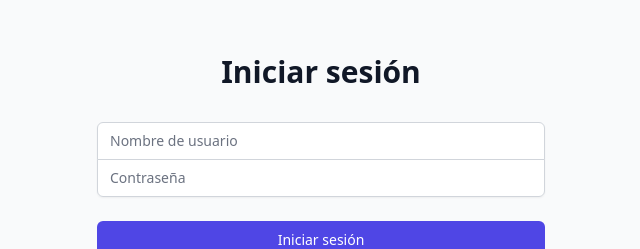
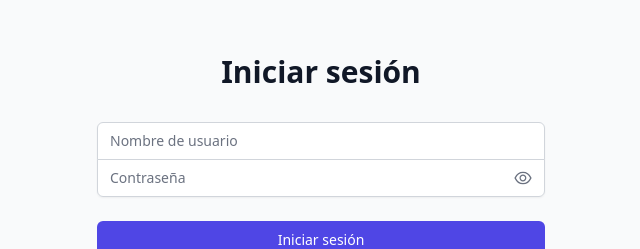
Before and after one commit to paulo1403/book-management-portal, a React (Vite) app: page /login in a window 1280 px wide. Shown: the part 222-471 px from the top of the page, without its empty margins (319-959 px from the left). Built offline with nearby package versions, Linux system fonts and the light colour scheme.

Commit message:
Add password visibility toggle to LoginPage and clean up console logs in bookService

```diff
--- a/src/pages/LoginPage.tsx
+++ b/src/pages/LoginPage.tsx
@@ -2,13 +2,14 @@
 import { useFormik } from "formik";
 import * as Yup from "yup";
 import { useNavigate } from "react-router-dom";
+import { AiOutlineEyeInvisible, AiOutlineEye } from "react-icons/ai";
 import authService from "../services/authService";
 import { FormError } from "../components/FormError";
-import { toast } from 'react-toastify';
+import { toast } from "react-toastify";
 
 const LoginPage: React.FC = () => {
   const navigate = useNavigate();
-  const [error, setError] = useState<string>("");
+  const [showPassword, setShowPassword] = useState(false);
 
   const formik = useFormik({
     initialValues: {
@@ -25,17 +26,17 @@
       try {
         const success = await authService.login({
           username: values.username,
-          password: values.password
+          password: values.password,
         });
         if (success) {
-          toast.success('¡Inicio de sesión exitoso!');
+          toast.success("¡Inicio de sesión exitoso!");
           navigate("/books");
         } else {
-          toast.error('Credenciales inválidas');
+          toast.error("Credenciales inválidas");
         }
       } catch (err) {
-        toast.error('Error al iniciar sesión');
-        console.error('Login error:', err);
+        toast.error("Error al iniciar sesión");
+        console.error("Login error:", err);
       }
     },
   });
@@ -68,20 +69,31 @@
               )}
             </div>
 
-            <div>
+            <div className="relative">
               <label htmlFor="password" className="sr-only">
                 Contraseña
               </label>
               <input
                 id="password"
                 name="password"
-                type="password"
+                type={showPassword ? "text" : "password"}
                 onChange={formik.handleChange}
                 onBlur={formik.handleBlur}
                 value={formik.values.password}
                 className="appearance-none rounded-b-md relative block w-full px-3 py-2 border border-gray-300 placeholder-gray-500 text-gray-900 focus:outline-none focus:ring-indigo-500 focus:border-indigo-500 focus:z-10 sm:text-sm"
                 placeholder="Contraseña"
               />
+              <button
+                type="button"
+                onClick={() => setShowPassword(!showPassword)}
+                className="absolute inset-y-0 right-0 pr-3 flex items-center text-sm leading-5"
+              >
+                {showPassword ? (
+                  <AiOutlineEyeInvisible className="w-5 h-5 text-gray-500" />
+                ) : (
+                  <AiOutlineEye className="w-5 h-5 text-gray-500" />
+                )}
+              </button>
               {formik.touched.password && formik.errors.password && (
                 <FormError message={formik.errors.password} />
               )}
@@ -96,8 +108,6 @@
               Iniciar sesión
             </button>
           </div>
-
-          {error && <FormError message={error} />}
 
           <div className="text-sm text-center mt-4">
             <span className="text-gray-600">¿No tienes una cuenta? </span>
--- a/src/services/bookService.ts
+++ b/src/services/bookService.ts
@@ -24,12 +24,7 @@
 class BookService {
   async getBooks(): Promise<Book[]> {
     try {
-      console.log(
-        "Fetching books from:",
-        `${axiosInstance.defaults.baseURL}/books/`
-      );
       const response = await axiosInstance.get("/books/");
-      console.log("Books response:", response.data);
       if (!Array.isArray(response.data)) {
         console.error("La respuesta no es un array:", response.data);
         return [];
```
